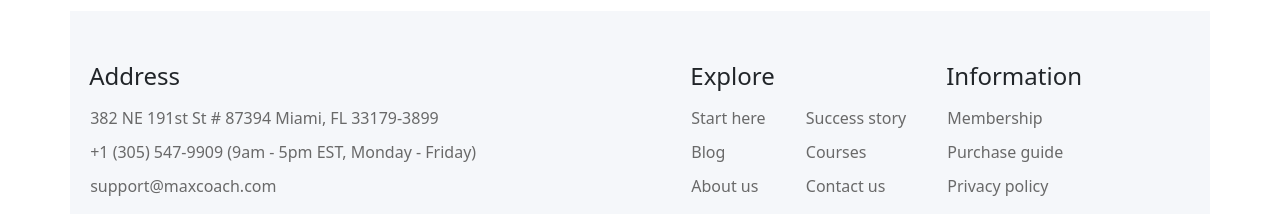
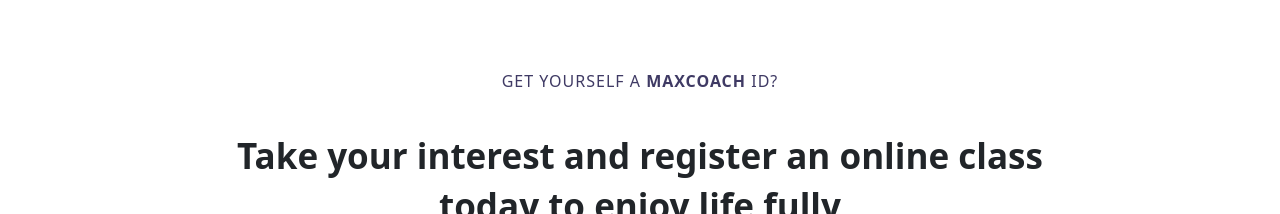
Before and after one commit to saraaffro/proj-html-vuejs, a Vue app: page /start-here in a window 1280 px wide. Shown: the part 3283-3497 px from the top of the page. Built offline with nearby package versions, Linux system fonts and the light colour scheme.

Commit message:
feat: init team members and faq components

```diff
--- /dev/null
+++ b/src/components/FAQ.vue
@@ -0,0 +1,44 @@
+<script>
+export default {
+    name: "FAQ",
+}
+</script>
+
+<template>
+    <section>
+        <h4>SUCCEED WITH <strong>MAXCOACH</strong></h4>
+        <h2>Frequently asked questions</h2>
+    </section>
+</template>
+
+<style lang="scss" scoped>
+@use '../styles/partial/variables' as *;
+
+section{
+    padding-top: 60px;
+
+    h4{
+        color: $blu-scuro;
+        font-size: 16px;
+        font-weight: 400;
+        text-align: center;
+        margin-bottom: 25px;
+        letter-spacing: 1px;
+    }
+
+    h2{
+        font-size: 35px;
+        text-align: center;
+        line-height: 50px;
+        font-weight: 700;
+        width: 80%;
+        margin: 0 auto;
+
+        @media all and (max-width: 768px){
+            font-size: 26px;
+        }
+    }
+}
+
+
+</style>
--- a/src/components/StepToSuccess.vue
+++ b/src/components/StepToSuccess.vue
@@ -66,10 +66,11 @@ section{
 
     h4{
         color: $blu-scuro;
-        font-size: 15px;
+        font-size: 16px;
         font-weight: 400;
         text-align: center;
         margin-bottom: 20px;
+        letter-spacing: 1px;
     }
 
     h2{
--- /dev/null
+++ b/src/components/TeamMembers.vue
@@ -0,0 +1,65 @@
+<script>
+export default {
+    name: "TeamMembers",
+}
+</script>
+
+<template>
+    <section>
+        <h4>GET YOURSELF A <strong>MAXCOACH</strong> ID?</h4>
+        <h2>Take your interest and register an online class today to enjoy life fully</h2>
+
+        <button class="download d-flex justify-content-center ">Get started for free</button>
+    </section>
+</template>
+
+<style lang="scss" scoped>
+@use '../styles/partial/variables' as *;
+
+section{
+    padding-top: 60px;
+
+    h4{
+        color: $blu-scuro;
+        font-size: 16px;
+        font-weight: 400;
+        text-align: center;
+        margin-bottom: 40px;
+        letter-spacing: 1px;
+    }
+
+    h2{
+        font-size: 35px;
+        text-align: center;
+        line-height: 50px;
+        font-weight: 700;
+        width: 80%;
+        margin: 0 auto;
+
+        @media all and (max-width: 768px){
+            font-size: 26px;
+            width: 100%;
+            line-height: 40px;
+        }
+    }
+
+    .download{
+        background-color: $verde-acqua;
+        border: none;
+        padding: 15px 30px;
+        border-radius: 5px;
+        color: white;
+        transition: background-color 0.3s ease-in-out;
+        width: 300px;
+        font-size: 13px;
+        font-weight: 500;
+        margin: 40px auto;
+
+        &:hover {
+            background-color: $blu-scuro;
+        }
+    }
+}
+
+
+</style>
--- a/src/pages/StartHere.vue
+++ b/src/pages/StartHere.vue
@@ -2,12 +2,17 @@
 <script>
 import SliderStartHere from '../components/SliderStartHere.vue';
 import StepToSuccess from '../components/StepToSuccess.vue';
+import TeamMembers from '../components/TeamMembers.vue';
+import FAQ from '../components/FAQ.vue';
+
 
 export default {
     name: "StartHere",
     components:{
         SliderStartHere,
-        StepToSuccess
+        StepToSuccess,
+        TeamMembers,
+        FAQ
     }
 }
 </script>
@@ -16,6 +21,8 @@ export default {
     <div class="container-xl container-fluid-lg">
         <SliderStartHere/>
         <StepToSuccess/>
+        <TeamMembers/>
+        <FAQ/>
     </div>
 </template>
 
```
